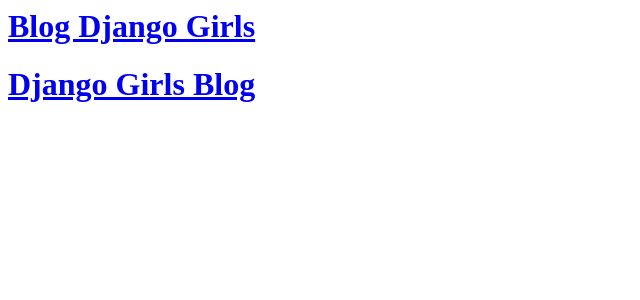
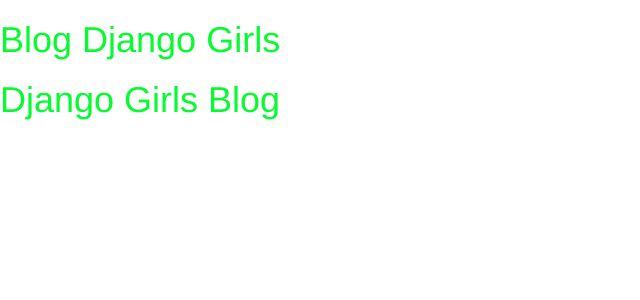
Before and after one commit to RentonAires/django_girls2, a Django app: page / in a window 1280 px wide. Shown: the top 300 px of the page, without its empty margins (0-640 px from the left). Run offline with Django 3.2, Linux system fonts and the light colour scheme; data that the repository does not hold is empty; some libraries are stand-ins or nearby versions.

Commit message:
comit do terminal

```diff
--- /dev/null
+++ b/blog/static/css/blog.css
@@ -0,0 +1,3 @@
+h1 a, h2 a {
+    color: #08fa30;
+}
--- a/blog/templates/blog/post_list.html
+++ b/blog/templates/blog/post_list.html
@@ -1,6 +1,10 @@
+{% load static %}<!-- -->
 <html>
     <head>
-        <title>fofocas do renato</title>
+        <link rel="stylesheet" href="//maxcdn.bootstrapcdn.com/bootstrap/3.2.0/css/bootstrap.min.css">
+        <link rel="stylesheet" href="//maxcdn.bootstrapcdn.com/bootstrap/3.2.0/css/bootstrap-theme.min.css">
+        <link rel="stylesheet" href="{% static 'css/blog.css' %}"> <!-- -->
+        <title>noticias blog!</title>
     </head>
     <body>
         <div>
@@ -18,7 +22,7 @@
 
         {% for post in posts %}
             <div>
-                <h1>teste 000</h1>
+                <h1>conteudo dentro da div</h1>
 
                 <h2><a href="">{{ post.title }}</a></h2> <!--interpolando os titulo de post-->
                 <p>{{ post.text|linebreaksbr }}</p> <!-- -->
```
